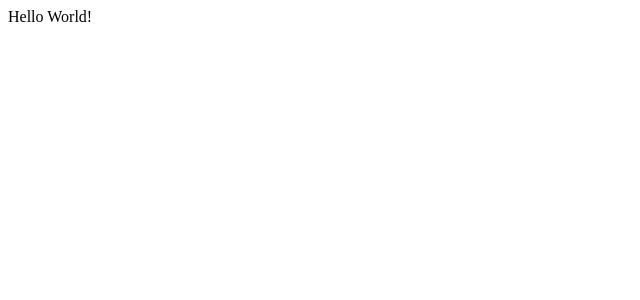
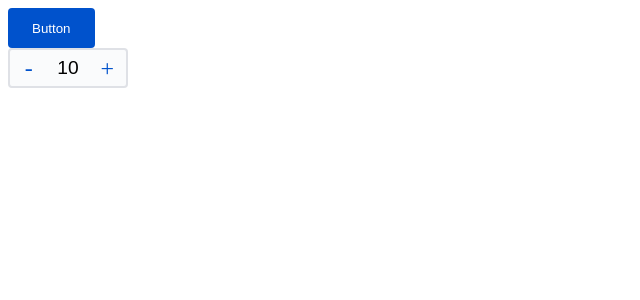
Before and after one commit to ShivaSaiKanathala/gap-shopping, a React (Create React App) app: page / in a window 1280 px wide. Shown: the top 300 px of the page, without its empty margins (0-640 px from the left). Built offline with nearby package versions, Linux system fonts and the light colour scheme.

Commit message:
Quantity input component with ability to increment and decrement the value

```diff
--- a/src/App.tsx
+++ b/src/App.tsx
@@ -1,8 +1,13 @@
 import React from "react";
-import { Button } from "./components";
+import { Button, QuantityInput } from "./components";
 
 function App() {
-  return <div>Hello World!</div>;
+  return (
+    <div>
+      <Button variant="primary">Button</Button>
+      <QuantityInput value={10} />
+    </div>
+  );
 }
 
 export default App;
--- a/src/components/button/button-components.tsx
+++ b/src/components/button/button-components.tsx
@@ -5,7 +5,7 @@ type ButtonProps = {
 };
 
 export const ButtonContainer = styled.button`
-  height: 36px;
+  height: 40px;
   padding: 8px 24px;
   border: 0 none;
   border-radius: 4px;
--- a/src/components/index.ts
+++ b/src/components/index.ts
@@ -1 +1,2 @@
 export { default as Button } from "./button";
+export { default as QuantityInput } from "./quantity-input";
--- /dev/null
+++ b/src/components/quantity-input/index.ts
@@ -0,0 +1 @@
+export { default } from "./quantity-input";
--- /dev/null
+++ b/src/components/quantity-input/quantity-input-components.tsx
@@ -0,0 +1,52 @@
+import styled from "styled-components";
+
+export const InputContainer = styled.div`
+  display: flex;
+  width: 120px;
+  height: 40px;
+  background-color: rgb(250, 251, 252);
+  border: 2px solid rgb(223, 225, 230);
+  border-radius: 4px;
+  box-sizing: border-box;
+  * {
+    box-sizing: border-box;
+  }
+`;
+
+export const Input = styled.input`
+  flex: 1;
+  width: 40px;
+  height: 100%;
+  text-align: center;
+  background: inherit;
+  border: none;
+  outline: none;
+  font-size: 1.2rem;
+  &::-webkit-outer-spin-button,
+  ::-webkit-inner-spin-button {
+    -webkit-appearance: none;
+    margin: 0;
+  }
+  &[type="number"] {
+    -moz-appearance: textfield;
+  }
+`;
+
+export const Button = styled.div`
+  display: flex;
+  align-items: center;
+  justify-content: center;
+  flex: 1;
+  width: 40px;
+  height: 100%;
+  font-size: 1.5rem;
+  color: rgb(0, 82, 204);
+  cursor: pointer;
+  user-select: none;
+  &:hover {
+    color: rgb(0, 101, 255);
+  }
+  &:active {
+    color: rgb(7, 71, 166);
+  }
+`;
--- /dev/null
+++ b/src/components/quantity-input/quantity-input.tsx
@@ -0,0 +1,30 @@
+import React, { useState } from "react";
+import { InputContainer, Input, Button } from "./quantity-input-components";
+
+type Props = {
+  value: number;
+};
+
+export default function QuantityInput({ value }: Props) {
+  const [quantity, setQuantity] = useState(value);
+
+  function increment() {
+    if (quantity < 100) {
+      setQuantity(quantity + 1);
+    }
+  }
+
+  function decrement() {
+    if (quantity > 1) {
+      setQuantity(quantity - 1);
+    }
+  }
+
+  return (
+    <InputContainer>
+      <Button onClick={decrement}>-</Button>
+      <Input type="number" min="1" value={quantity} />
+      <Button onClick={increment}>+</Button>
+    </InputContainer>
+  );
+}
```
